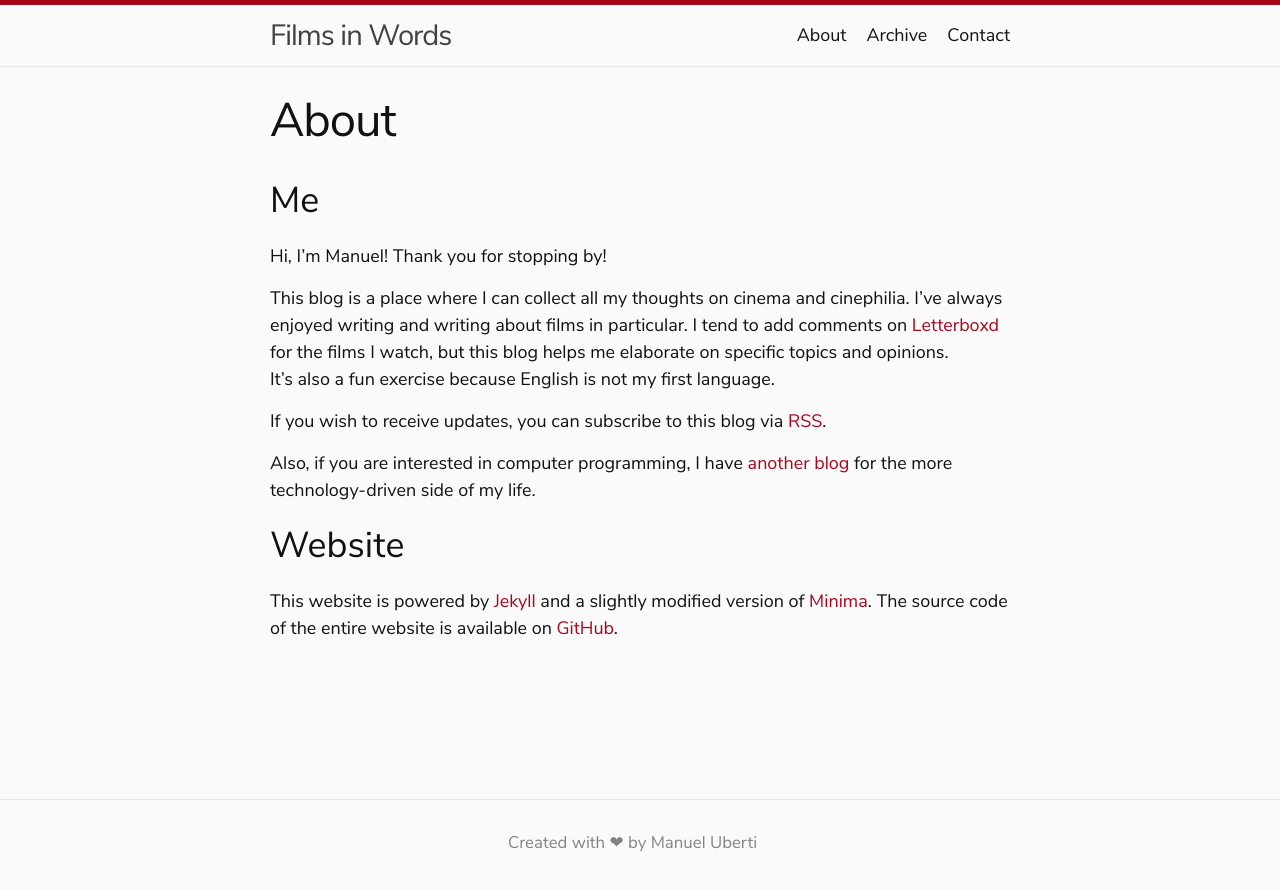
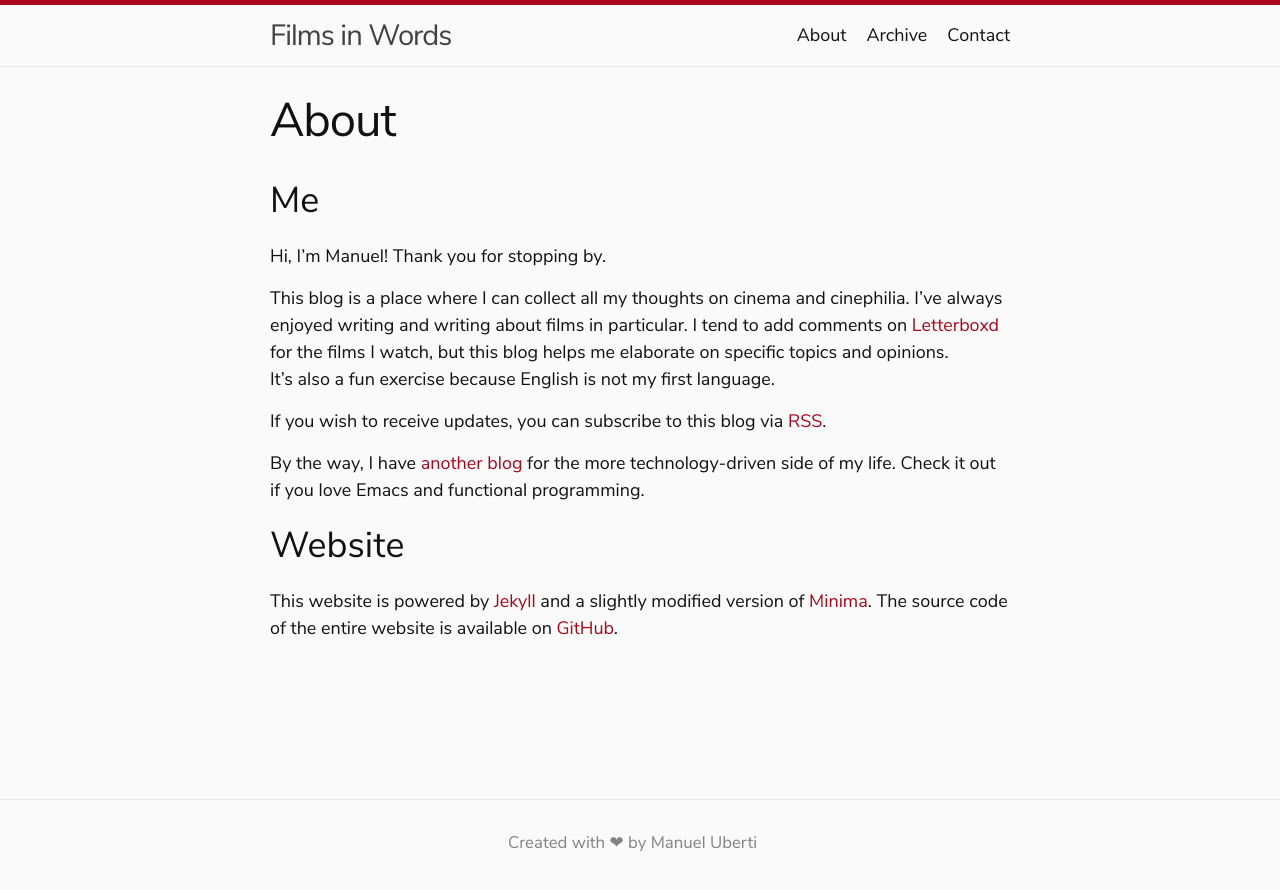
Before and after one commit to manuel-uberti/filmsinwords, a Jekyll site: the page built from about.md, in a window 1280 px wide. Shown: the top 890 px of the page. Built offline with Jekyll 4.4.1, drawn with Linux system fonts in a browser that asks for light colours.

Commit message:
Fix wording

```diff
--- a/about.md
+++ b/about.md
@@ -6,7 +6,7 @@ permalink: /about/
 
 ## Me
 
-Hi, I’m Manuel! Thank you for stopping by!
+Hi, I’m Manuel! Thank you for stopping by.
 
 This blog is a place where I can collect all my thoughts on cinema and
 cinephilia. I’ve always enjoyed writing and writing about films in particular.
@@ -17,9 +17,9 @@ It’s also a fun exercise because English is not my first language.
 If you wish to receive updates, you can subscribe to this blog via
 [RSS](https://www.filmsinwords.eu/feed.xml).
 
-Also, if you are interested in computer programming, I have [another
-blog](https://manuel-uberti.github.io/) for the more technology-driven side of
-my life.
+By the way, I have [another blog](https://manuel-uberti.github.io/) for the more
+technology-driven side of my life. Check it out if you love Emacs and functional
+programming.
 
 ## Website
 
```
